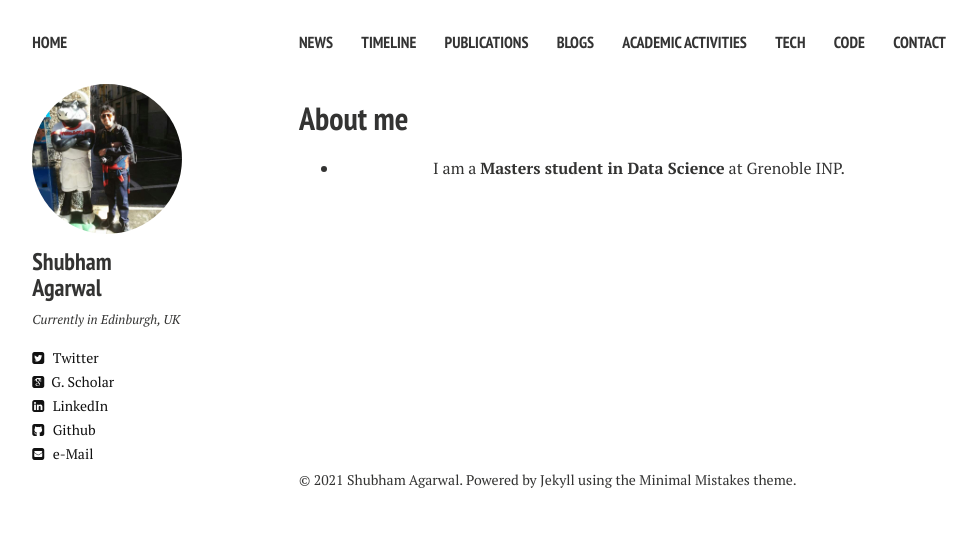
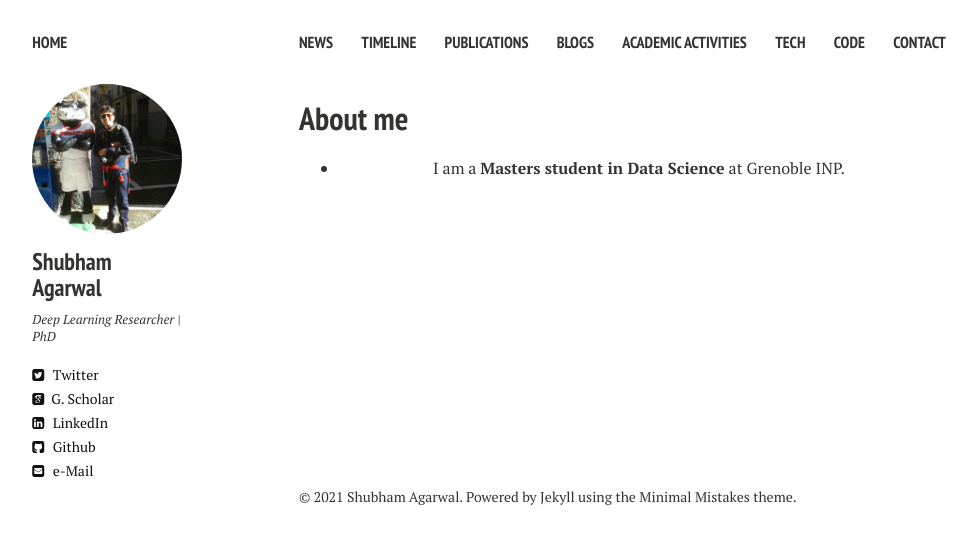
Before and after one commit to shubhamagarwal92/shubhamagarwal92.github.io, a Jekyll site: the page built from cv.md, in a window 1280 px wide. Shown: the top 544 px of the page, without its empty margins (21-998 px from the left). Built offline with Jekyll 4.4.1, drawn with Linux system fonts in a browser that asks for light colours; nearby versions of some CDN libraries.

Commit message:
Update _config.yml

```diff
--- a/_config.yml
+++ b/_config.yml
@@ -8,7 +8,7 @@ disqus_shortname: shubhamagarwal92
 owner:
   name:           Shubham Agarwal
   avatar:         profile.jpg
-  bio:            Currently in Edinburgh, UK
+  bio:            Deep Learning Researcher | PhD
   email:          shubhamagarwal92@gmail.com
   # Social networking links are used in author-bio sidebar. Update and remove as you like.
   twitter: shubhamag1992
```
